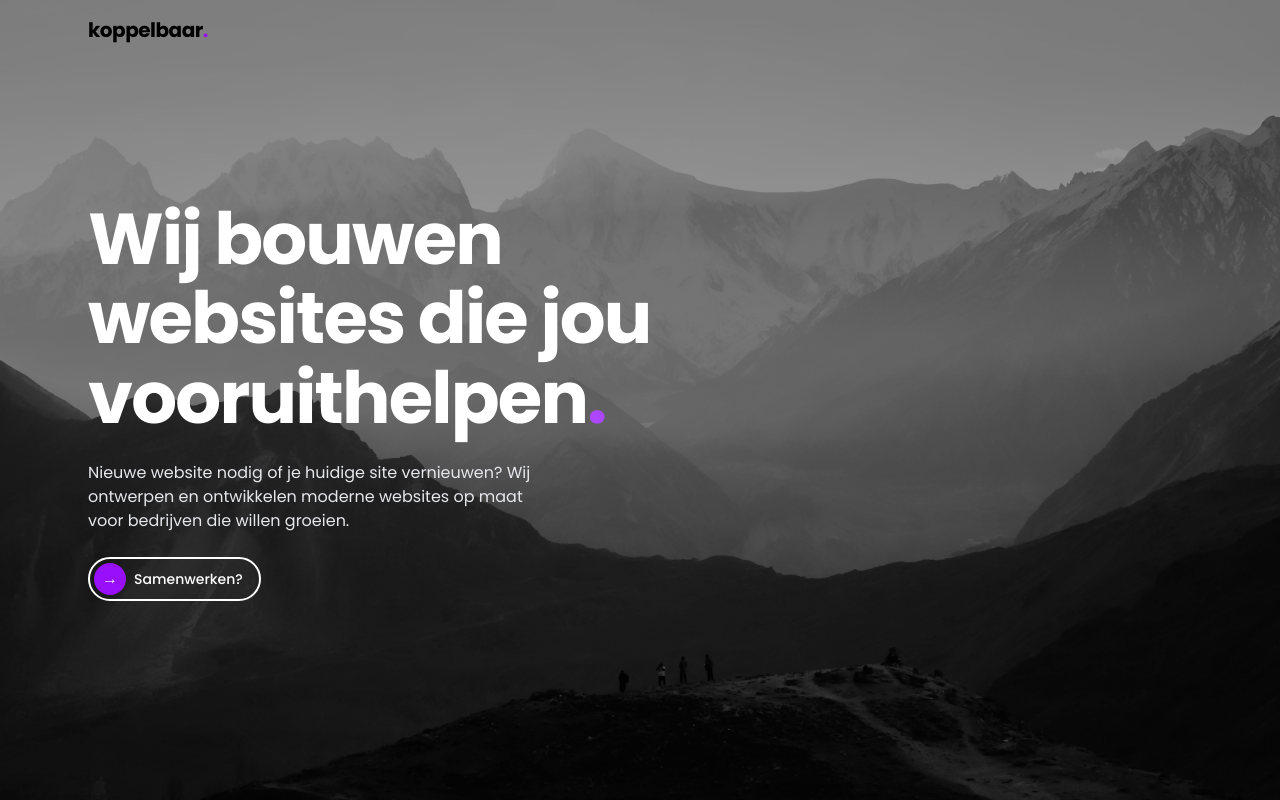
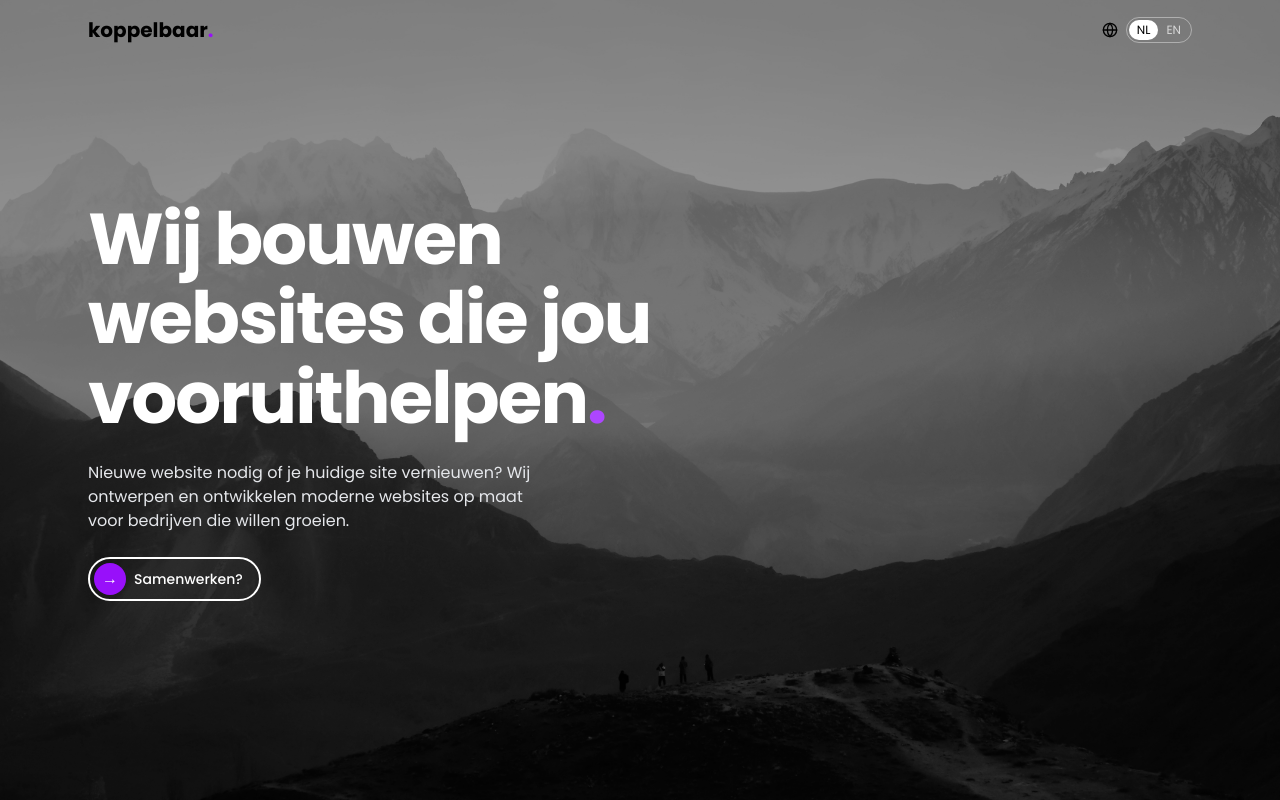
Before and after one commit to arishamezienova/koppelbaar, a Next.js app: page / in a window 1280 px wide. Shown: the top 800 px of the page. Built offline with nearby package versions, Linux system fonts and the light colour scheme.

Commit message:
added languages

```diff
--- a/app/layout.tsx
+++ b/app/layout.tsx
@@ -8,8 +8,8 @@ const poppins = Poppins({
 });
 
 export const metadata: Metadata = {
-    title: "Create Next App",
-    description: "Generated by create next app",
+    title: "koppelbaar",
+    description: "Websites die bedrijven vooruithelpen",
 };
 
 export default function RootLayout({
@@ -17,8 +17,9 @@ export default function RootLayout({
                                    }: {
     children: React.ReactNode;
 }) {
+
     return (
-        <html lang="en">
+        <html lang="nl">
         <body className={`${poppins.className} antialiased`}>
         {children}
         </body>
--- a/app/page.tsx
+++ b/app/page.tsx
@@ -1,15 +1,27 @@
+"use client";
+
+import { useState } from "react";
+
 import Header from "@/components/Header";
 import Hero from "@/components/Hero";
 import Cases from "@/components/Cases";
 import Footer from "@/components/Footer";
 
 export default function Home() {
-  return (
-      <main className="min-h-screen flex flex-col">
-        <Header />
-        <Hero />
-        <Cases />
-        <Footer />
-      </main>
-  );
+
+    const [locale, setLocale] = useState<"nl" | "en">("nl");
+
+    return (
+        <main className="min-h-screen flex flex-col">
+
+            <Header locale={locale} setLocale={setLocale} />
+
+            <Hero locale={locale} />
+
+            <Cases locale={locale} />
+
+            <Footer locale={locale} />
+
+        </main>
+    );
 }
--- a/components/Cases.tsx
+++ b/components/Cases.tsx
@@ -1,4 +1,8 @@
-export default function Cases() {
+type CasesProps = {
+    locale: "nl" | "en";
+};
+
+export default function Cases({ locale }: CasesProps) {
     return (
         <section className="py-20 px-6 bg-gray-50">
             <div className="max-w-6xl mx-auto">
--- a/components/Footer.tsx
+++ b/components/Footer.tsx
@@ -1,4 +1,8 @@
-export default function Footer() {
+type FooterProps = {
+    locale: "nl" | "en";
+};
+
+export default function Cases({ locale }: FooterProps) {
     return (
         <footer className="border-t py-16 px-6">
             <div className="max-w-4xl mx-auto text-center">
--- a/components/Header.tsx
+++ b/components/Header.tsx
@@ -1,8 +1,14 @@
 "use client";
 
 import { useEffect, useState } from "react";
+import { Globe } from "lucide-react";
 
-export default function Header() {
+type HeaderProps = {
+    locale: "nl" | "en";
+    setLocale: (locale: "nl" | "en") => void;
+};
+
+export default function Header({ locale, setLocale }: HeaderProps) {
     const [scrolled, setScrolled] = useState(false);
 
     useEffect(() => {
@@ -19,13 +25,38 @@ export default function Header() {
             className={`fixed top-0 left-0 w-full z-50 transition-all duration-300
       ${scrolled ? "bg-black shadow-lg" : "bg-transparent"}`}
         >
-            <div className="max-w-6xl mx-auto px-6 py-4 flex items-center">
-                <div
-                    className={`text-xl font-bold tracking-tight
-          ${scrolled ? "text-white" : "text-black"}`}
-                >
+            <div className="max-w-6xl mx-auto px-6 py-4 flex items-center justify-between">
+
+                <div className={`text-xl font-bold ${scrolled ? "text-white" : "text-black"}`}>
                     koppelbaar<span className="text-purple-600">.</span>
                 </div>
+
+                <div className="flex items-center gap-2">
+
+                    <Globe className={`w-4 h-4 ${scrolled ? "text-white" : "text-black"}`} />
+
+                    <div className="flex border border-white/40 rounded-full p-[2px] text-xs">
+
+                        <button
+                            onClick={() => setLocale("nl")}
+                            className={`px-2 py-[2px] rounded-full transition
+              ${locale === "nl" ? "bg-white text-black" : "text-white/70 hover:text-white"}`}
+                        >
+                            NL
+                        </button>
+
+                        <button
+                            onClick={() => setLocale("en")}
+                            className={`px-2 py-[2px] rounded-full transition
+              ${locale === "en" ? "bg-white text-black" : "text-white/70 hover:text-white"}`}
+                        >
+                            EN
+                        </button>
+
+                    </div>
+
+                </div>
+
             </div>
         </header>
     );
--- a/components/Hero.tsx
+++ b/components/Hero.tsx
@@ -1,55 +1,59 @@
-export default function Hero() {
+"use client";
+
+import nl from "@/languages/nl.json";
+import en from "@/languages/en.json";
+
+type HeroProps = {
+    locale: "nl" | "en";
+};
+
+export default function Hero({ locale }: HeroProps) {
+
+    const t = locale === "en" ? en.hero : nl.hero;
+
     return (
         <section
             className="relative w-full min-h-screen flex items-center bg-cover bg-center"
-            style={{backgroundImage: "url('/bg.jpeg')"}}
+            style={{ backgroundImage: "url('/bg.jpeg')" }}
         >
             {/* overlay */}
             <div className="absolute inset-0 bg-black/40"></div>
 
-            {/* content container */}
             <div className="relative max-w-6xl mx-auto w-full px-6 grid md:grid-cols-[1.2fr_0.8fr] gap-12 items-center">
 
-                {/* linker kolom */}
                 <div className="text-left text-white">
+
                     <h1 className="mb-6 text-5xl md:text-6xl lg:text-7xl font-bold leading-[1.1] max-w-2xl tracking-tight">
-                        Wij bouwen
+                        {t.line1}
                         <br />
-                        websites die jou
+                        {t.line2}
                         <br />
-                        vooruithelpen
+                        {t.line3}
                         <span className="text-purple-500">.</span>
                     </h1>
 
                     <p className="mt-6 max-w-md text-gray-200">
-                        Nieuwe website nodig of je huidige site vernieuwen?
-                        Wij ontwerpen en ontwikkelen moderne websites op maat voor bedrijven die willen groeien.
+                        {t.description}
                     </p>
 
-                    <button
-                        className="mt-6 group relative flex items-center gap-2 pr-4 pl-1 py-1 rounded-full border-2 border-white overflow-hidden">
+                    <button className="mt-6 group relative flex items-center gap-2 pr-4 pl-1 py-1 rounded-full border-2 border-white overflow-hidden">
 
-                        {/* animated background */}
-                        <span
-                            className="absolute inset-0 bg-purple-600 scale-x-0 origin-left transition-transform duration-300 group-hover:scale-x-100"></span>
+                        <span className="absolute inset-0 bg-purple-600 scale-x-0 origin-left transition-transform duration-300 group-hover:scale-x-100"></span>
 
-                        {/* arrow circle */}
-                        <span
-                            className="relative flex items-center justify-center w-8 h-8 rounded-full bg-purple-600 text-white">
-                            <span className="transform transition-transform duration-300 group-hover:translate-x-1">
-                             →
-                            </span>
-                        </span>
+                        <span className="relative flex items-center justify-center w-8 h-8 rounded-full bg-purple-600 text-white">
+              <span className="transform transition-transform duration-300 group-hover:translate-x-1">
+                →
+              </span>
+            </span>
 
-                        {/* text */}
                         <span className="relative font-medium text-white text-sm">
-                        Samenwerken?
-                        </span>
+              {t.cta}
+            </span>
 
                     </button>
+
                 </div>
 
-                {/* rechter kolom */}
                 <div></div>
 
             </div>
--- /dev/null
+++ b/languages/en.json
@@ -0,0 +1,13 @@
+{
+  "hero": {
+    "line1": "We build",
+    "line2": "websites that",
+    "line3": "move you forward",
+    "description": "Need a new website or want to upgrade your current one? We design and develop modern, custom websites for businesses that want to grow.",
+    "cta": "Work together?"
+  },
+  "cases": {
+    "title": "Projects",
+    "project1": "Modern website for a startup"
+  }
+}
--- /dev/null
+++ b/languages/nl.json
@@ -0,0 +1,13 @@
+{
+  "hero": {
+    "line1": "Wij bouwen",
+    "line2": "websites die jou",
+    "line3": "vooruithelpen",
+    "description":  "Nieuwe website nodig of je huidige site vernieuwen? Wij ontwerpen en ontwikkelen moderne websites op maat voor bedrijven die willen groeien.",
+    "cta": "Samenwerken?"
+  },
+"cases": {
+"title": "Cases",
+"project1": "Moderne website voor een startup"
+}
+}
--- /dev/null
+++ b/lib/getTranslations.ts
@@ -0,0 +1,6 @@
+import nl from "@/languages/nl.json";
+import en from "@/languages/en.json";
+
+export function getTranslations(locale: string) {
+    return locale === "en" ? en : nl;
+}
--- a/package.json
+++ b/package.json
@@ -9,7 +9,9 @@
     "lint": "eslint"
   },
   "dependencies": {
+    "lucide-react": "^0.577.0",
     "next": "16.1.6",
+    "next-intl": "^4.8.3",
     "react": "19.2.3",
     "react-dom": "19.2.3"
   },
```
Also changed, not shown: 1 other file (tests, documents, lock files or other folders).
